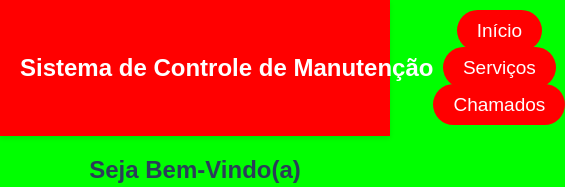
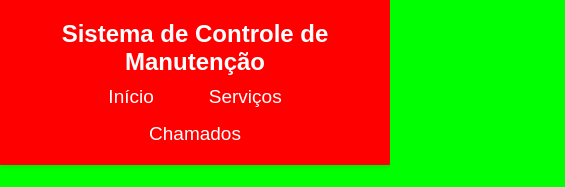
Before and after one commit to erickphy/Sistema-de-Controle-de-Manuten-o, a plain HTML site: page index.html in a window 390 px wide. Shown: the top 187 px of the page, 565 px wide, since content can reach past the window. Drawn offline with Linux system fonts and the light colour scheme.

Commit message:
tentando melhorar a responsividade

```diff
--- a/css/style.css
+++ b/css/style.css
@@ -375,6 +375,12 @@ main {
     padding: 10px;
   }
 
+  header {
+    flex-direction: column;
+    align-items: flex-start;
+    gap: 10px;
+  }
+
   header h1 {
     font-size: 24px;
   }
```
